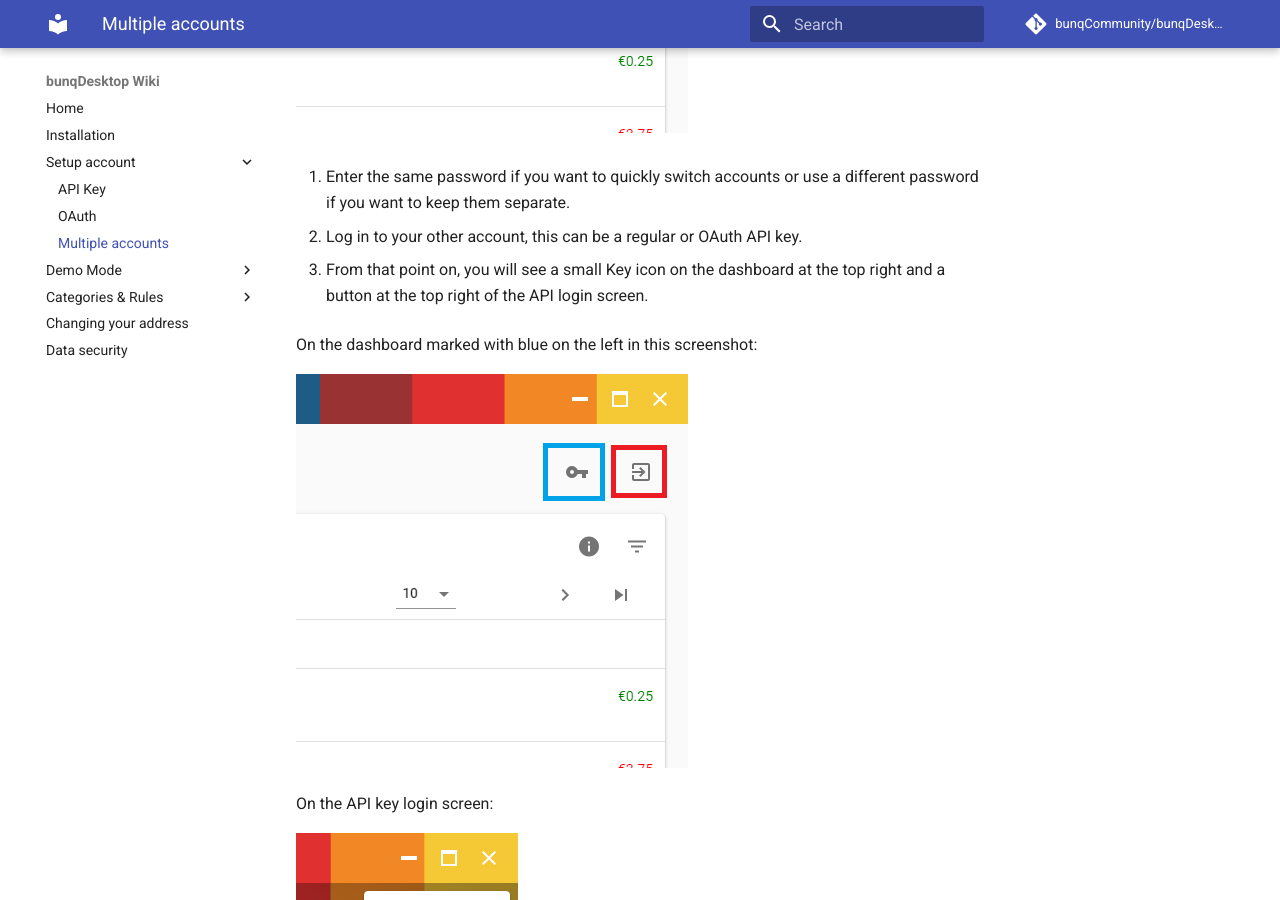
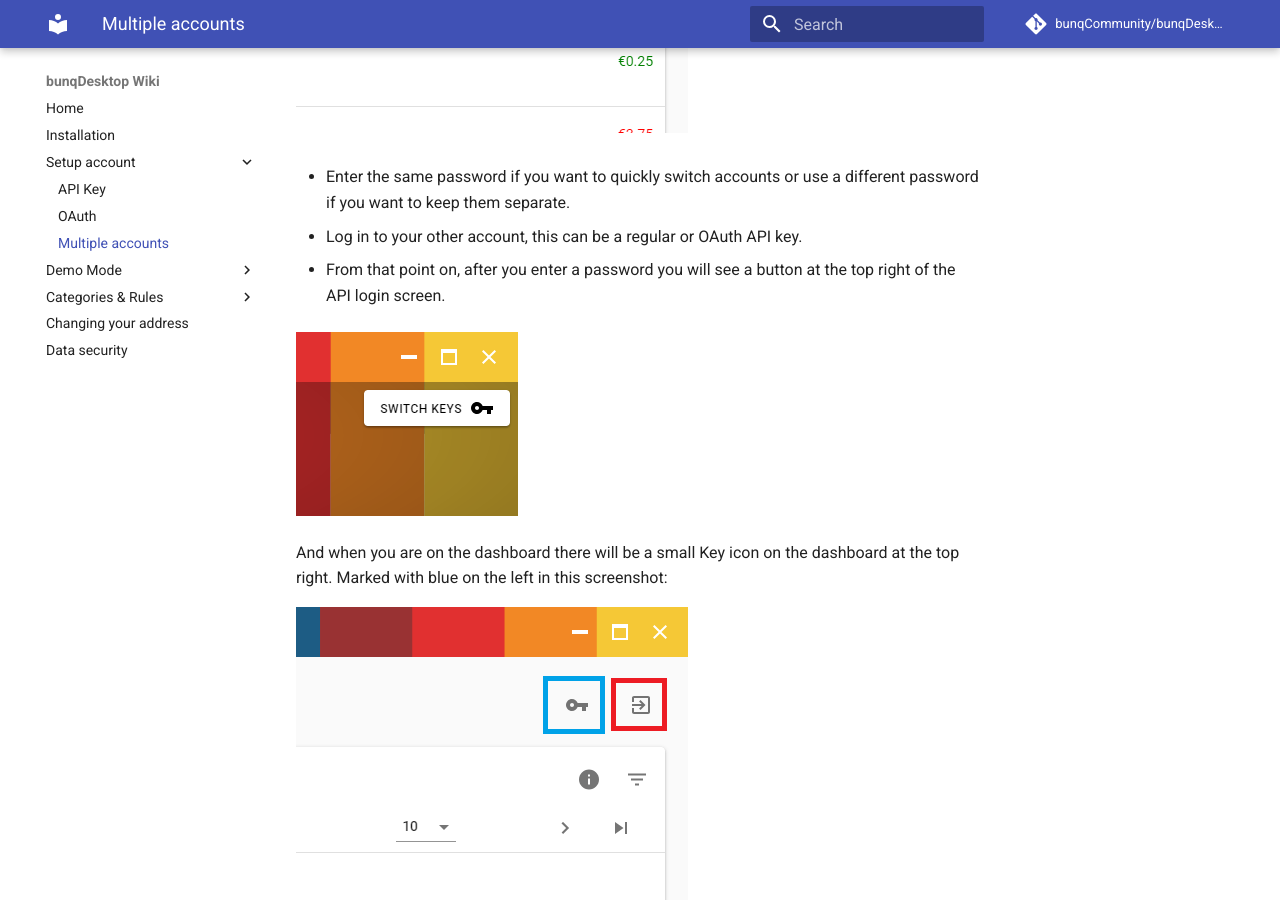
Before and after one commit to bunqCommunity/bunqDesktopWiki, an MkDocs documentation site: the page built from docs/setup/setup-multiple-accounts.md, in a window 1280 px wide and 900 px high, scrolled down 860 px. Built offline with MkDocs 1.6.1 and Material for MkDocs 9.7.7, drawn with Linux system fonts in a browser that asks for light colours; comment, search, counter and statistics services are not loaded.

Commit message:
Update multi account docs

```diff
--- a/docs/setup/setup-multiple-accounts.md
+++ b/docs/setup/setup-multiple-accounts.md
@@ -8,22 +8,20 @@
 
 Now to get started:
 
-1. Log out of your account. This is possible on the dashboard by clicking the small Logout icon at the top right AND the login screen by clicking the `Logout` button.
+ - Log out of your account. This is possible on the dashboard by clicking the small Logout icon at the top right AND the login screen by clicking the `Logout` button.
 
 Marked with red on the right in this screenshot:
 
 ![dashboard view](../images/multiple-accounts/dashboard-view.png)
 
-2. Enter the same password if you want to quickly switch accounts or use a different password if you want to keep them separate.
+ - Enter the same password if you want to quickly switch accounts or use a different password if you want to keep them separate.
 
-3. Log in to your other account, this can be a regular or OAuth API key.
+ - Log in to your other account, this can be a regular or OAuth API key.
 
-4. From that point on, you will see a small Key icon on the dashboard at the top right and a button at the top right of the API login screen.
+ - From that point on, after you enter a password you will see a button at the top right of the API login screen.
 
-On the dashboard marked with blue on the left in this screenshot:
+![API key login screen](../images/multiple-accounts/switch-keys-image.png)
+
+And when you are on the dashboard there will be a small Key icon on the dashboard at the top right. Marked with blue on the left in this screenshot:
 
 ![dashboard view](../images/multiple-accounts/dashboard-view.png)
-
-On the API key login screen:
-
-![API key login screen](../images/multiple-accounts/switch-keys-image.png)
```
